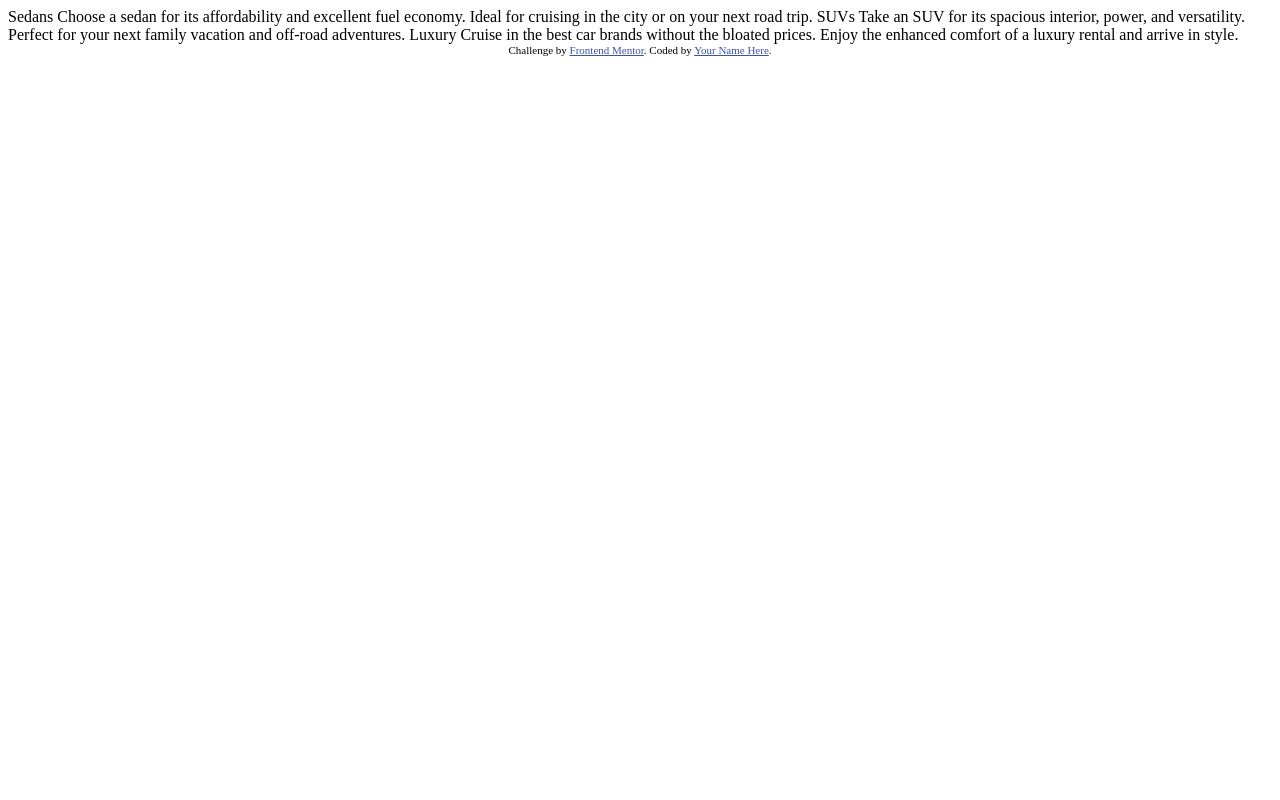
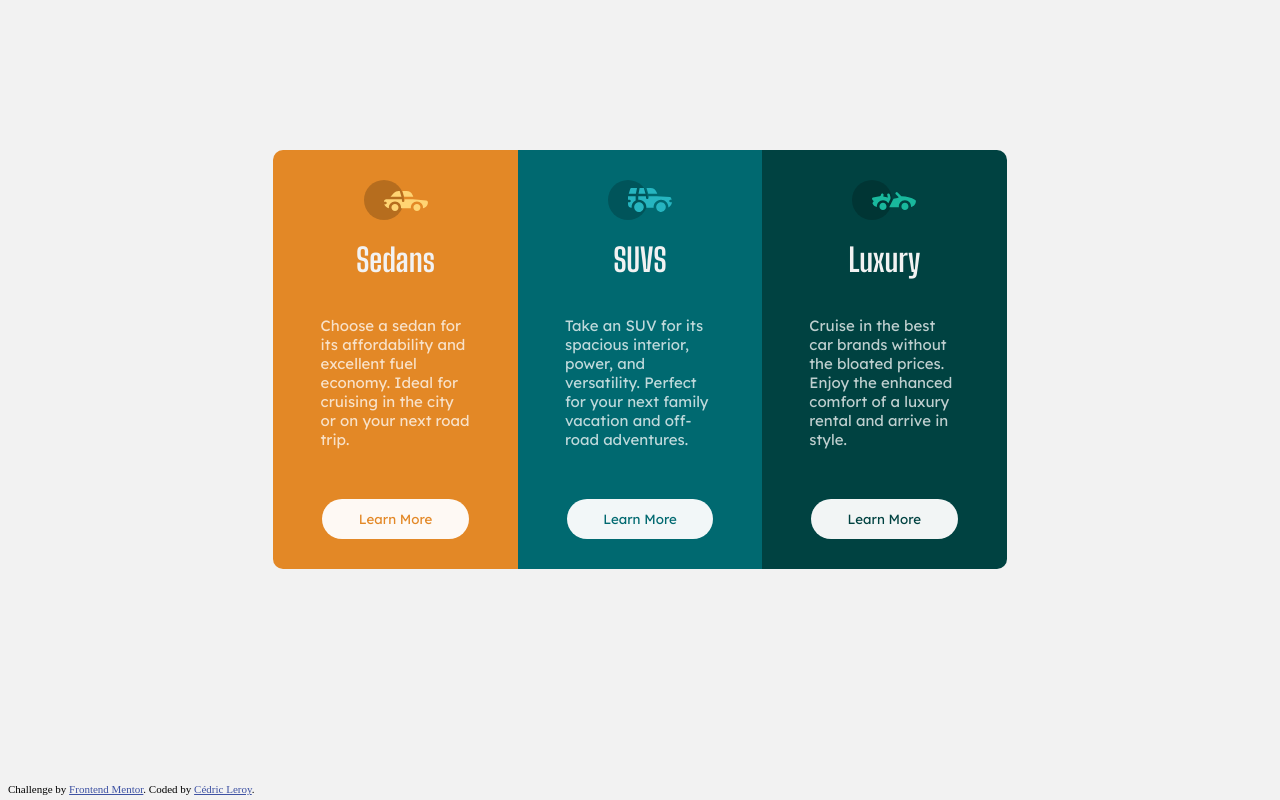
Before and after one commit to C2dricLeroy/3column_previewCard_frontendMentor, a plain HTML site: page index.html in a window 1280 px wide. Drawn offline with Linux system fonts and the light colour scheme.

Commit message:
my first commit

```diff
--- a/index.html
+++ b/index.html
@@ -3,9 +3,14 @@
 <head>
   <meta charset="UTF-8">
   <meta name="viewport" content="width=device-width, initial-scale=1.0"> <!-- displays site properly based on user's device -->
-
+  <link rel="preconnect" href="https://fonts.googleapis.com">
+  <link rel="preconnect" href="https://fonts.gstatic.com" crossorigin>
+  <link href="https://fonts.googleapis.com/css2?family=Big+Shoulders+Display:wght@700&display=swap" rel="stylesheet">
+  <link rel="preconnect" href="https://fonts.googleapis.com">
+  <link rel="preconnect" href="https://fonts.gstatic.com" crossorigin>
+  <link href="https://fonts.googleapis.com/css2?family=Lexend+Deca&display=swap" rel="stylesheet">
   <link rel="icon" type="image/png" sizes="32x32" href="./images/favicon-32x32.png">
-
+  <link rel="stylesheet" href="./styles.css">
   <title>Frontend Mentor | 3-column preview card component</title>
 
   <!-- Feel free to remove these styles or customise in your own stylesheet 👍 -->
@@ -16,21 +21,34 @@
 </head>
 <body>
 
-  Sedans
-  Choose a sedan for its affordability and excellent fuel economy. Ideal for cruising in the city
-  or on your next road trip.
+  <main class="card">
+    <div class="column" id="column1">
+      <img src="./images/icon-sedans.svg" alt="sedans logo">
+      <h1>Sedans</h1>
+      <p>Choose a sedan for its affordability and excellent fuel economy. Ideal for cruising in the city
+  or on your next road trip.</p>
+  <button><a href="#">Learn More</a></button>
+    </div>
+    <div class="column" id="column2">
+      <img src="./images/icon-suvs.svg" alt="SUV logo">
+      <h1>SUVS</h1>
+      <p>Take an SUV for its spacious interior, power, and versatility. Perfect for your next family vacation
+  and off-road adventures.</p>
+  <button><a href="#">Learn More</a></button>
+    </div>
+    <div class="column" id="column3">
+      <img src="./images/icon-luxury.svg" alt="Lucury Logo">
+      <h1>Luxury</h1>
+      <p>Cruise in the best car brands without the bloated prices. Enjoy the enhanced comfort of a luxury
+  rental and arrive in style.</p>
+  <button><a href="#">Learn More</a></button>
+    </div>
+  </main>
 
-  SUVs
-  Take an SUV for its spacious interior, power, and versatility. Perfect for your next family vacation
-  and off-road adventures.
 
-  Luxury
-  Cruise in the best car brands without the bloated prices. Enjoy the enhanced comfort of a luxury
-  rental and arrive in style.
-
-  <div class="attribution">
+  <footer class="attribution">
     Challenge by <a href="https://www.frontendmentor.io?ref=challenge" target="_blank">Frontend Mentor</a>.
-    Coded by <a href="#">Your Name Here</a>.
-  </div>
+    Coded by <a href="#">Cédric Leroy</a>.
+  </footer>
 </body>
 </html>
--- /dev/null
+++ b/styles.css
@@ -0,0 +1,101 @@
+body {
+color: white;
+background-color: hsl(0, 0%, 95%);
+}
+
+.card {
+    width: 58%;
+    height: 40%;
+    margin-top: 150px;
+    margin: auto;
+    margin-top: 150px;
+    display: grid;
+    grid-template-columns: repeat(3, 1fr);
+    border-radius: 10px;
+    row-gap: 20%;
+}
+
+.column {
+    display: flex;
+    flex-direction: column;
+    justify-content: center;
+    align-items: center;
+    height: auto;
+    padding-bottom: 30px;
+
+}
+.column img {
+    padding-top: 30px;
+    text-align: left;
+}
+.column h1 {
+    font-family: 'Big Shoulders Display', cursive;
+    color:hsl(0, 0%, 95%);
+}
+
+.column p{
+   max-width: 150px;
+   max-height: 175px;
+   font-size: 15px;
+   margin-bottom: 50px;
+   color:hsla(0, 0%, 100%, 0.75);
+   font-family: 'Lexend Deca', sans-serif;
+}
+
+.column button {
+    background-color:hsla(0, 0%, 100%, 0.95);
+    border-radius: 25px 25px 25px 25px;
+    border-style: none;
+    width: 60%;
+    height: 40px;
+    font-family: 'Lexend Deca', sans-serif;
+}
+
+#column1 a {
+    text-decoration: none;
+    color:hsl(31, 77%, 52%);
+}
+
+#column2 a {
+    text-decoration: none;
+    color:hsl(184, 100%, 22%);
+}
+
+#column3 a {
+    text-decoration: none;
+    color:hsl(179, 100%, 13%);
+}
+
+#column1 {
+    background-color: hsl(31, 77%, 52%);
+    border-radius: 10px 0px 0px 10px;
+}
+
+#column2 {
+    background-color: hsl(184, 100%, 22%);
+}
+
+#column3 {
+    background-color: hsl(179, 100%, 13%);
+    border-radius: 0px 10px 10px 0px;
+}
+
+footer {
+    color: black;
+    position:fixed;
+    bottom: 5px;
+}
+
+@media only screen and (max-width: 580px) {
+    .card {
+        display:block;
+        height: 1vw;
+        margin-bottom: 100px;
+    }
+    #column1 {
+        border-radius: 10px 10px 0px 0px;
+    }
+    #column3 {
+        border-radius: 0px 0px 10px 10px;
+    }
+}
```
